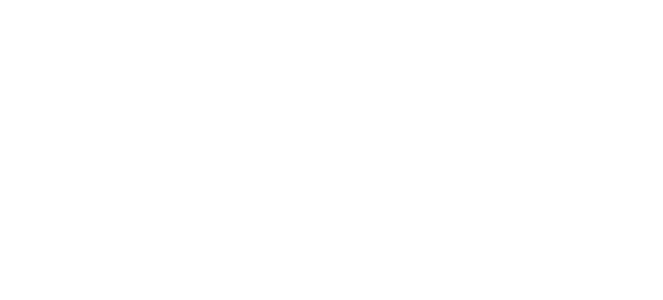
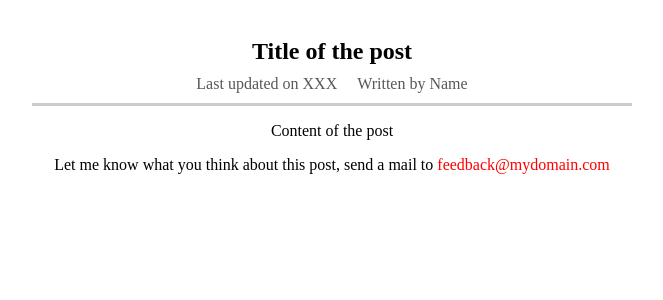
Before and after one commit to corydudart/nuxt-blog-app, a Nuxt app: page /posts/1 in a window 1280 px wide. Before the commit this address had no page. Shown: the top 300 px of the page, without its empty margins (308-971 px from the left). Built offline with nearby package versions, Linux system fonts and the light colour scheme.

Commit message:
Creating main sections

```diff
--- a/layouts/default.vue
+++ b/layouts/default.vue
@@ -5,51 +5,5 @@
 </template>
 
 <style>
-html {
-  font-family: 'Source Sans Pro', -apple-system, BlinkMacSystemFont, 'Segoe UI',
-    Roboto, 'Helvetica Neue', Arial, sans-serif;
-  font-size: 16px;
-  word-spacing: 1px;
-  -ms-text-size-adjust: 100%;
-  -webkit-text-size-adjust: 100%;
-  -moz-osx-font-smoothing: grayscale;
-  -webkit-font-smoothing: antialiased;
-  box-sizing: border-box;
-}
 
-*,
-*:before,
-*:after {
-  box-sizing: border-box;
-  margin: 0;
-}
-
-.button--green {
-  display: inline-block;
-  border-radius: 4px;
-  border: 1px solid #3b8070;
-  color: #3b8070;
-  text-decoration: none;
-  padding: 10px 30px;
-}
-
-.button--green:hover {
-  color: #fff;
-  background-color: #3b8070;
-}
-
-.button--grey {
-  display: inline-block;
-  border-radius: 4px;
-  border: 1px solid #35495e;
-  color: #35495e;
-  text-decoration: none;
-  padding: 10px 30px;
-  margin-left: 15px;
-}
-
-.button--grey:hover {
-  color: #fff;
-  background-color: #35495e;
-}
 </style>
--- /dev/null
+++ b/pages/about/index.vue
@@ -0,0 +1,16 @@
+<template>
+  <div class="about-page">
+    <h1>This is my absolutely fantastic "About Me" Page!</h1>
+    <p>Lorem ipsum, dolor sit amet consectetur adipisicing elit. Totam officiis ab voluptatibus assumenda error quas deleniti eius? Suscipit, numquam? Quis aliquid non animi numquam amet voluptas dolorum sunt aspernatur commodi?</p>
+    <p>Lorem ipsum, dolor sit amet consectetur adipisicing elit. Totam officiis ab voluptatibus assumenda error quas deleniti eius? Suscipit, numquam? Quis aliquid non animi numquam amet voluptas dolorum sunt aspernatur commodi?</p>
+    <p>Lorem ipsum, dolor sit amet consectetur adipisicing elit. Totam officiis ab voluptatibus assumenda error quas deleniti eius? Suscipit, numquam? Quis aliquid non animi numquam amet voluptas dolorum sunt aspernatur commodi?</p>
+    <p>Lorem ipsum, dolor sit amet consectetur adipisicing elit. Totam officiis ab voluptatibus assumenda error quas deleniti eius? Suscipit, numquam? Quis aliquid non animi numquam amet voluptas dolorum sunt aspernatur commodi?</p>
+  </div>
+</template>
+
+<style scoped>
+.about-page {
+  text-align: center;
+  padding: 30px;
+}
+</style>
--- a/pages/index.vue
+++ b/pages/index.vue
@@ -23,44 +23,11 @@
 </template>
 
 <script>
-import Logo from '~/components/Logo.vue'
+export default {
 
-export default {
-  components: {
-    Logo
-  }
 }
 </script>
 
 <style>
 
-.container {
-  min-height: 100vh;
-  display: flex;
-  justify-content: center;
-  align-items: center;
-  text-align: center;
-}
-
-.title {
-  font-family: 'Quicksand', 'Source Sans Pro', -apple-system, BlinkMacSystemFont,
-    'Segoe UI', Roboto, 'Helvetica Neue', Arial, sans-serif;
-  display: block;
-  font-weight: 300;
-  font-size: 100px;
-  color: #35495e;
-  letter-spacing: 1px;
-}
-
-.subtitle {
-  font-weight: 300;
-  font-size: 42px;
-  color: #526488;
-  word-spacing: 5px;
-  padding-bottom: 15px;
-}
-
-.links {
-  padding-top: 15px;
-}
 </style>
--- /dev/null
+++ b/pages/posts/_id.vue
@@ -0,0 +1,75 @@
+<template>
+    <div class="single-post-page">
+        <section class="post">
+            <h1 class="post-title">Title of the post</h1>
+            <div class="post-details">
+                <div class="post-detail">Last updated on XXX</div>
+                <div class="post-detail">Written by Name</div>
+            </div>
+            <p class="post-content">Content of the post</p>
+        </section>
+        <section class="post-feedback">
+            <p>Let me know what you think about this post, send a mail to <a href="mailto:feedback@mydomain.com">feedback@mydomain.com</a></p>
+        </section>
+    </div>
+</template>
+
+<script>
+export default {
+
+}
+</script>
+
+<style scoped>
+.single-post-page {
+  padding: 30px;
+  text-align: center;
+  box-sizing: border-box;
+}
+
+.post {
+  width: 100%;
+}
+
+@media (min-width: 768px) {
+  .post {
+    width: 600px;
+    margin: auto;
+  }
+}
+
+.post-title {
+  margin: 0;
+}
+
+.post-details {
+  padding: 10px;
+  box-sizing: border-box;
+  border-bottom: 3px solid #ccc;
+  display: flex;
+  justify-content: center;
+  align-items: center;
+  flex-direction: column;
+}
+
+@media (min-width: 768px) {
+  .post-details {
+    flex-direction: row;
+  }
+}
+
+.post-detail {
+  color: rgb(88, 88, 88);
+  margin: 0 10px;
+}
+
+.post-feedback a {
+  color: red;
+  text-decoration: none;
+}
+
+.post-feedback a:hover,
+.post-feedback a:active {
+  color: salmon;
+}
+</style>
--- /dev/null
+++ b/pages/posts/index.vue
@@ -0,0 +1,15 @@
+<template>
+  <div class="posts-page"></div>
+</template>
+
+<script>
+export default {};
+</script>
+
+<style scoped>
+.posts-page {
+  display: flex;
+  justify-content: center;
+  align-items: center;
+}
+</style>
```
